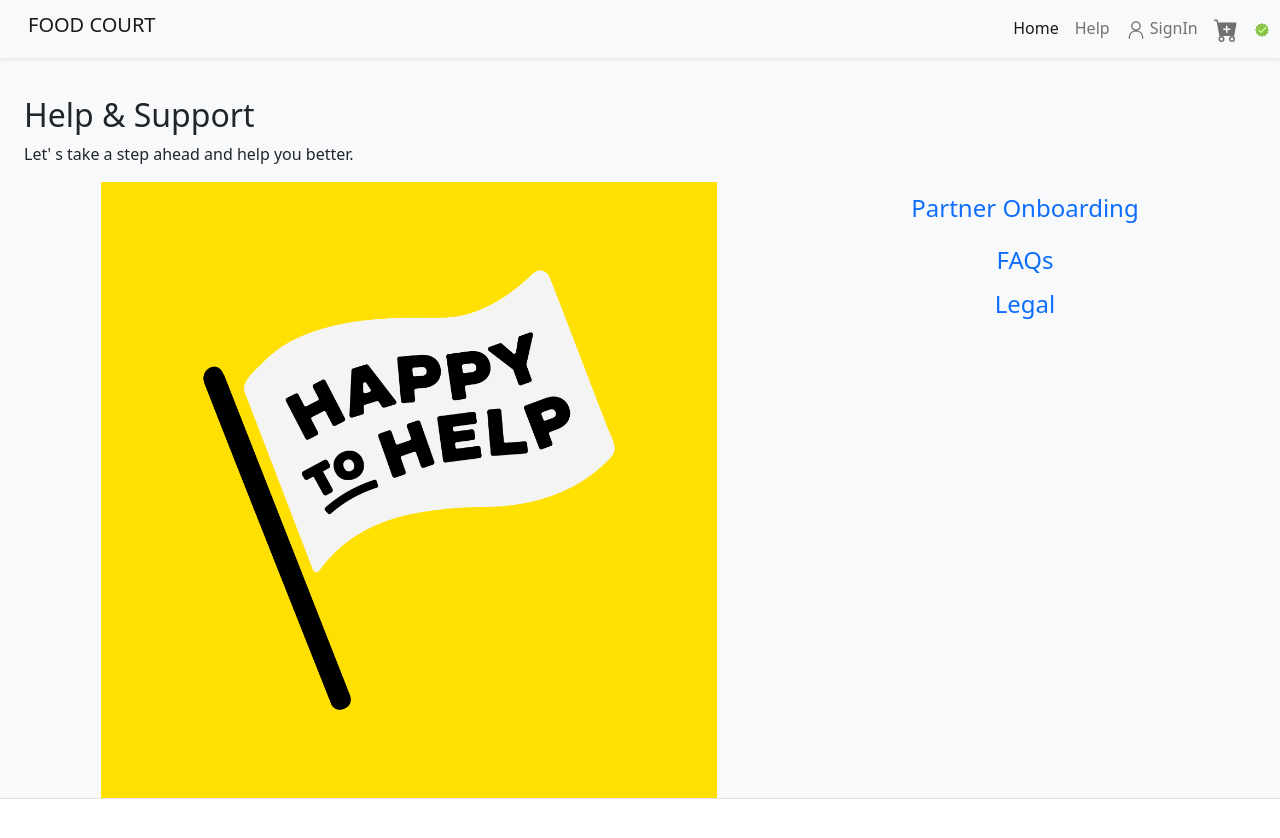
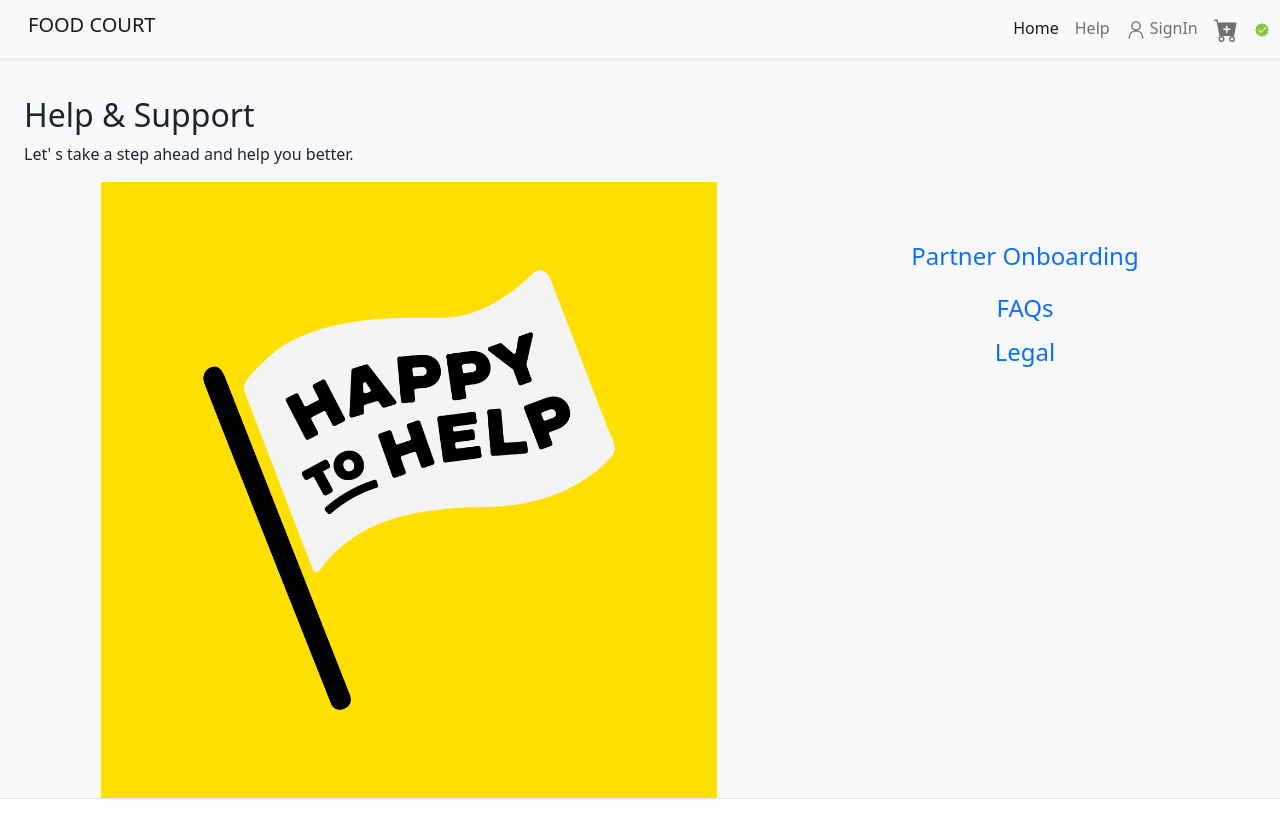
Before and after one commit to KaranMeghe/food-court, a React (Vite) app in the folder Food_Court /: page /help in a window 1280 px wide. Shown: the top 838 px of the page. Built offline with nearby package versions, Linux system fonts and the light colour scheme.

Commit message:
update - adding margin onn links

```diff
--- a/Food_Court /src/Components/Pages/Help.jsx
+++ b/Food_Court /src/Components/Pages/Help.jsx
@@ -15,7 +15,7 @@ const Help = () => {
       <div className="d-flex justify-content-around">
         {isVisible ? <img src={Happy} className="w-50" /> : null}
         <Outlet />
-        <div className="w-25 d-flex flex-column align-items-center">
+        <div className="w-25 d-flex flex-column align-items-center my-5">
           <Link
             to="partner-onboarding"
             className="text-decoration-none fs-4 my-2"
```
